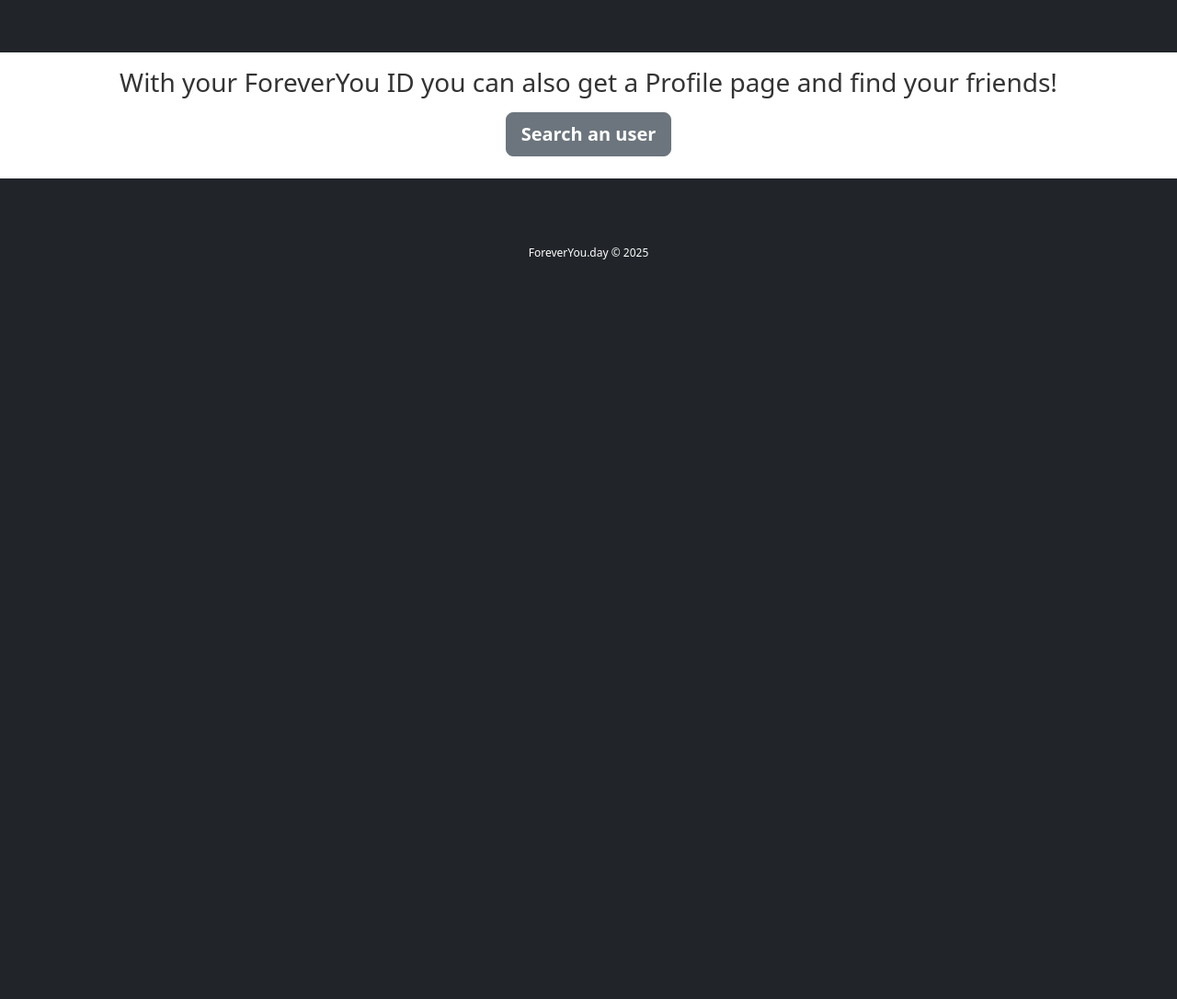
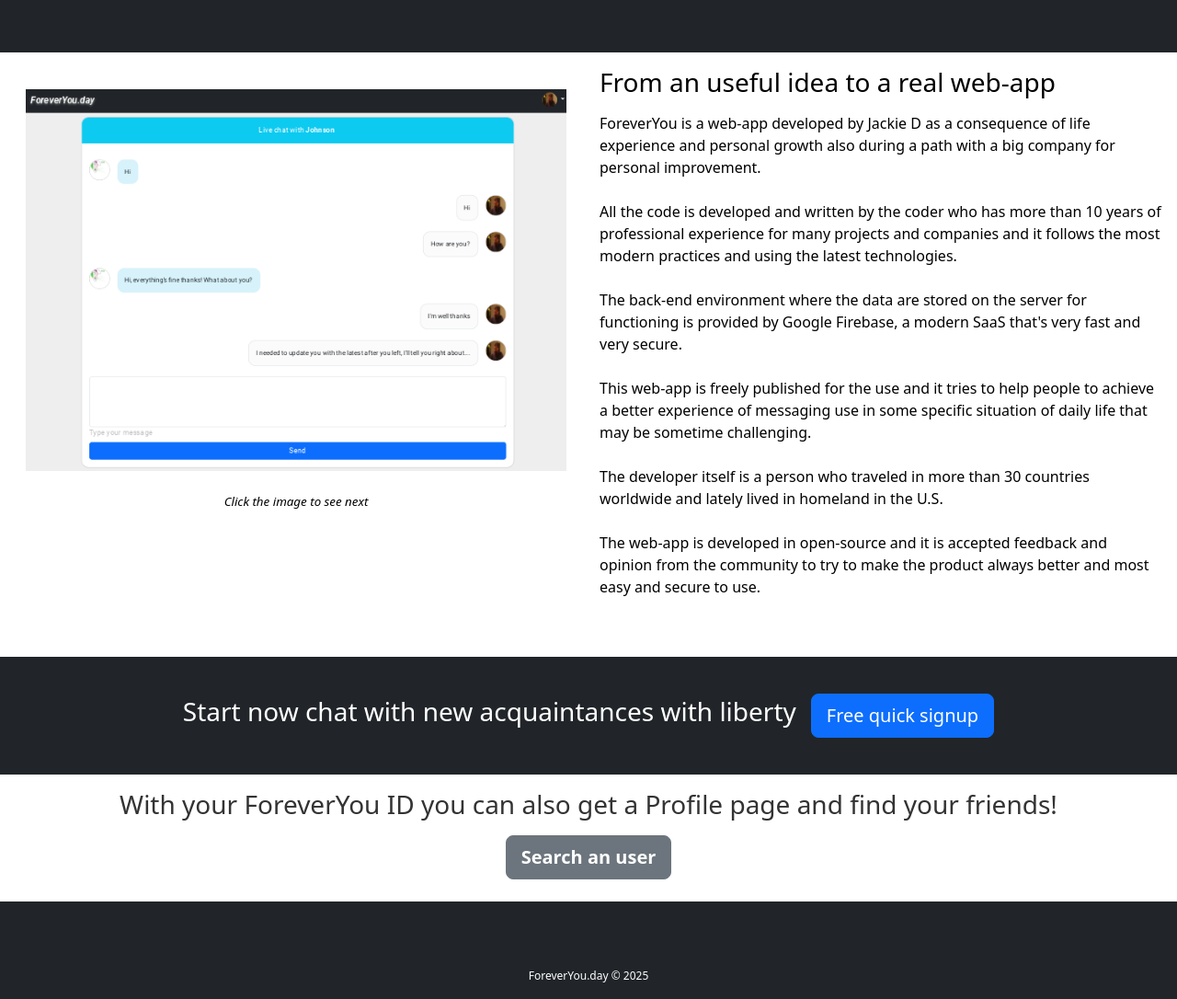
Before and after one commit to jackie-d/foreveryou, a website with bundled scripts: page home.html in a window 1280 px wide. Shown: the part 4046-5132 px from the top of the page at 92% size. Before the commit the page ends 4346 px from the top, so only its background shows below. Built offline with nearby package versions, Linux system fonts and the light colour scheme; no server answers.

Commit message:
Improved home view UI and contents with details description, added canonical for home view page

```diff
--- a/css/home.css
+++ b/css/home.css
@@ -262,6 +262,36 @@
     border-bottom: 0;
 }
 
+.description-box {
+    background-color: #fff;
+    color: #000;
+}
+
+.description-box .description-box-text {
+    text-align: left;
+}
+
+.description-box .description-box-instruction-label {
+    font-size: smaller;
+    font-style: italic;
+}
+
+.cta-free-box {
+    display: flex;
+    flex-direction: row;
+    justify-content: center;
+    align-items: center;
+    gap: 16px;
+}
+
+@media screen and (max-width: 992px) {
+    .cta-free-box {
+        flex-direction: column;
+        gap: 8px;
+    }
+}
+
+
 /* */
 
 .footer p{
--- a/home.html
+++ b/home.html
@@ -285,10 +285,42 @@
       </div>
   </div>
 
-  <div class="search-users p-3 mx-auto mt-4 text-center w-100 mb-4 pb-4 mb-4">
-    <h3 class="">With your ForeverYou ID you can also get a Profile page and find your friends!</h3>
-    <a href="./search.html" style="" class="btn btn-lg btn-secondary fw-bold mt-2">Search an user</a>
+  <div class="description-box p-3 mx-auto mt-4 text-center w-100 mb-4 pb-4 mb-4">
+    <div class="row">
+      <div class="col-12 col-lg-6 mb-4 p-4">
+        <a href="javascript: void(0);" id="description-image-toggler">
+          <img class="img-fluid" src="images/chat-without-registration.png" />
+          <img class="img-fluid" style="display: none;" src="images/chat-without-registration-2.png" />
+        </a>
+        <p class="description-box-instruction-label mt-4">Click the image to see next</p>
+      </div>
+      <div class="col-12 col-lg-6 mb-4 description-box-text">
+        <h3 class="pb-2">From an useful idea to a real web-app</h3>
+        <p>ForeverYou is a web-app developed by Jackie D as a consequence of life experience and personal growth also during a path with a big company for personal improvement.
+          <br /><br />
+          All the code is developed and written by the coder who has more than 10 years of professional experience for many projects and companies and it follows the most modern practices and using the latest technologies.
+          <br /><br />
+          The back-end environment where the data are stored on the server for functioning is provided by Google Firebase, a modern SaaS that's very fast and very secure.
+          <br /><br />
+          This web-app is freely published for the use and it tries to help people to achieve a better experience of messaging use in some specific situation of daily life that may be sometime challenging.
+          <br /><br />
+          The developer itself is a person who traveled in more than 30 countries worldwide and lately lived in homeland in the U.S.
+          <br /><br />
+          The web-app is developed in open-source and it is accepted feedback and opinion from the community to try to make the product always better and most easy and secure to use.
+        </p>
+      </div>
   </div>
+  </div>
+
+  <div class="cta-free-box p-3">
+    <h3>Start now chat with new acquaintances with liberty</h3>
+    <a href="./signup.html" class="btn btn btn-primary btn-lg">Free quick signup</a>
+</div>
+
+<div class="search-users p-3 mx-auto mt-4 text-center w-100 mb-4 pb-4 mb-4">
+  <h3 class="">With your ForeverYou ID you can also get a Profile page and find your friends!</h3>
+  <a href="./search.html" style="" class="btn btn-lg btn-secondary fw-bold mt-2">Search an user</a>
+</div>
 
   <div class="footer mt-4 pt-4">
     <p>ForeverYou.day &copy; 2025</p>
--- a/js/main.js
+++ b/js/main.js
@@ -42,6 +42,9 @@
 			break;
 		case 'chats':
 			initChats();
+			break;
+		case 'home':
+			initHome();
 			break;
 		default:
 			console.log('Init default case page id');
@@ -177,6 +180,13 @@
 	});
 }
 
+function initHome() {
+	import("./pages/home.js").then((module) => {
+		module = module.default;
+		module.init(firebase, user);
+	});
+}
+
 function initLayoutOnAuth(userData) {
 
 	let url = new URL(window.location.href)
--- /dev/null
+++ b/js/pages/home.js
@@ -0,0 +1,21 @@
+
+$(document).ready(() => {
+    startupHome();
+});
+
+const module = {
+
+	init: function(firebase) {
+        this.startupHome();
+    },
+
+    startupHome: function() {
+        $("#description-image-toggler").click(() => {
+            $("#description-image-toggler img:first-child").toggle();
+            $("#description-image-toggler img:last-child").toggle();
+        });
+    }
+
+};
+
+export default module;
```
Also changed, not shown: index.html (+1 -0 lines), images/chat-without-registration-2.png (added), images/chat-without-registration.png (added).
